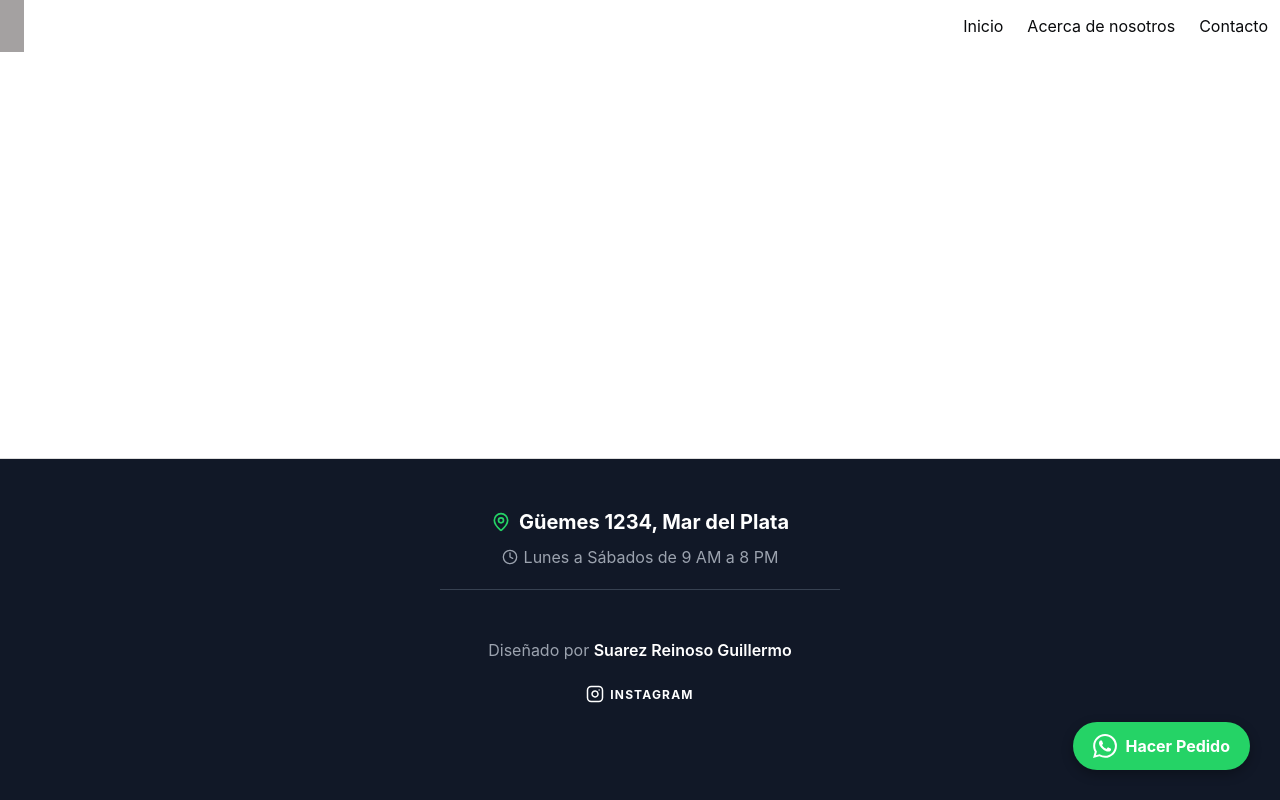
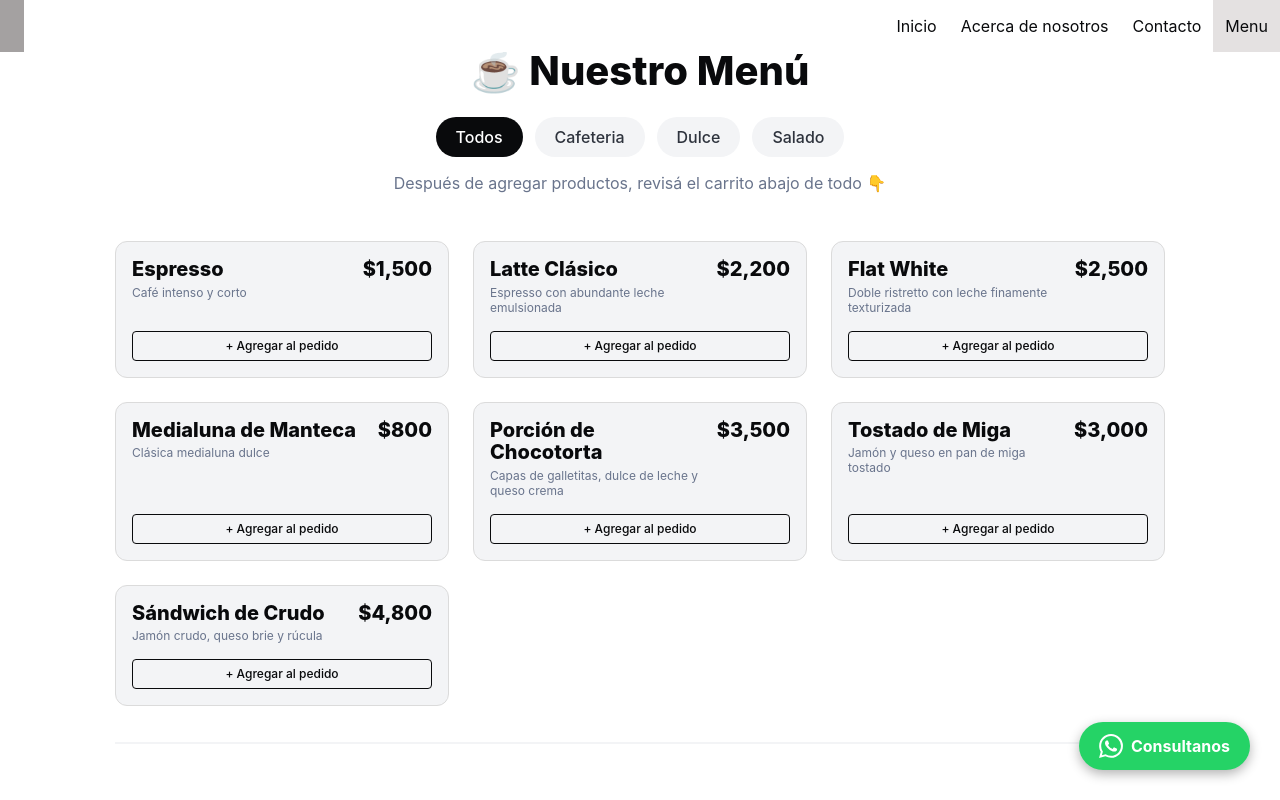
Before and after one commit to guillesr94/Dise-o-web-Proyecto-cafeteria, a React (Vite) app: page /menu in a window 1280 px wide. Shown: the top 800 px of the page. Built offline with nearby package versions, Linux system fonts and the light colour scheme.

Commit message:
cambios al menu con telefono

```diff
--- a/src/App.jsx
+++ b/src/App.jsx
@@ -6,8 +6,8 @@ import Footer from './components/Footer/Footer'
 import Home from './Paginas/Home/Home'
 import Contact from './Paginas/Contact/Contact'
 import About from './Paginas/About/About'
+import ButtonWhatsapp from './components/ButtonWhatsapp/ButtonWhatsapp'
 import Menu from './Paginas/Menu/Menu'
-import ButtonWhatsapp from './components/ButtonWhatsapp/ButtonWhatsapp'
 
 function App() {
   const [count, setCount] = useState(0)
@@ -21,7 +21,7 @@ function App() {
            <Route path="/" element={<Home />} />
            <Route path="/contact" element={<Contact />} />
            <Route path="/about" element={<About/>}/>
-           {/* <Route path="/menu" element={<Menu/>}/> */}
+           <Route path="/menu" element={<Menu/>}/>
         </Routes>
       </main>
       <Footer/>
--- a/src/Paginas/Menu/Menu.jsx
+++ b/src/Paginas/Menu/Menu.jsx
@@ -1,35 +1,36 @@
 import React, { useEffect, useState } from "react";
 import axios from "axios";
+export default function Menu() {
+  const ejemplos = [
+    { id: 1, name: "Espresso", description: "Café intenso y corto", price: 1500, category: "Cafeteria" },
+    { id: 2, name: "Latte Clásico", description: "Espresso con abundante leche emulsionada", price: 2200, category: "Cafeteria" },
+    { id: 3, name: "Flat White", description: "Doble ristretto con leche finamente texturizada", price: 2500, category: "Cafeteria" },
+    { id: 4, name: "Medialuna de Manteca", description: "Clásica medialuna dulce", price: 800, category: "Dulce" },
+    { id: 5, name: "Porción de Chocotorta", description: "Capas de galletitas, dulce de leche y queso crema", price: 3500, category: "Dulce" },
+    { id: 7, name: "Tostado de Miga", description: "Jamón y queso en pan de miga tostado", price: 3000, category: "Salado" },
+    { id: 8, name: "Sándwich de Crudo", description: "Jamón crudo, queso brie y rúcula", price: 4800, category: "Salado" }
+  ];
 
-export default function Menu(){
-
-  const [products, setProducts] = useState([]);
+  const [products, setProducts] = useState(ejemplos);
   const [cart, setCart] = useState([]);
   const [addedIds, setAddedIds] = useState([]);
-  const URL_BASE = window.location.hostname === "localhost"
-  ? "http://localhost:8080"
-  : "https://disenioweb-proyecto-cafeteria.netlify.app/menu";
+  const [categoriaActual, setCategoriaActual] = useState("Todos");
 
+  const formatearPrecio = (numero) => {
+    return new Intl.NumberFormat('en-US').format(numero);
+  };
 
-  console.log("Conectando a:", `${URL_BASE}/get/products`);
-
-  useEffect(() => {
-    axios.get(`${URL_BASE}/get/products`)
-      .then(response => {
-        setProducts(response.data);
-      })
-      .catch(error => console.error(error));
-  }, []);
+  const productosFiltrados = categoriaActual === "Todos"
+    ? products
+    : products.filter((product) => product.category === categoriaActual);
 
   const addProduct = (product) => {
     const uniqueItem = { ...product, cartId: crypto.randomUUID() };
-
     setCart((prev) => [...prev, uniqueItem]);
     setAddedIds((prev) => [...prev, product.id]);
-
     setTimeout(() => {
       setAddedIds((prev) => prev.filter((id) => id !== product.id));
-  }, 2000);
+    }, 1000);
   };
 
   const removeProduct = (cartId) => {
@@ -39,109 +40,74 @@ export default function Menu(){
   const total = cart.reduce((sum, item) => sum + item.price, 0);
 
   const sendOrder = () => {
-    let mensaje = "Hola! Recorda enviar la transferencia para que empezemos a prepar tu pedido:\n\n El alias es : Guille_cafeteria\n\n";
+    let mensaje = "Hola! Recorda enviar la transferencia para empezar a preparar tu pedido:\n\nAlias: Guille_cafeteria\n\n";
 
-    cart.forEach((item, index) => {
-    mensaje += `- Pedido ${index + 1}:\n`;
-    mensaje += `- ${item.name} ($${item.price})\n\n`;
+    const resumen = cart.reduce((acc, item) => {
+      acc[item.name] = acc[item.name] || { cantidad: 0, precio: item.price };
+      acc[item.name].cantidad += 1;
+      return acc;
+    }, {});
+
+    Object.entries(resumen).forEach(([nombre, data]) => {
+      mensaje += `- ${nombre} ($${formatearPrecio(data.precio)}) x${data.cantidad}\n`;
     });
 
-  mensaje += `*TOTAL: $${total}*`;
-
-  const mensajeCodificado = encodeURIComponent(mensaje);
-
+    mensaje += `\n*TOTAL: $${formatearPrecio(total)}*`;
     const numero = "542236811353";
-
-  window.open(`https://wa.me/${numero}?text=${mensajeCodificado}`, '_blank');
-
-  console.log("Enviando pedido...");
-  alert("Pedido enviado (Mira WhatsApp)");
-
+    window.open(`https://wa.me/${numero}?text=${encodeURIComponent(mensaje)}`, '_blank');
     setCart([]);
-  setAddedIds([]);
   };
 
+  const categorias = ["Todos", "Cafeteria", "Dulce", "Salado"];
+
   return (
-    <>
     <section className="section">
-        <div className="container">
-          <h1 className="title is-2 has-text-centered mb-6 has-text-black">
-            ☕ Cafetería
-          </h1>
+      <div className="container" style={{ maxWidth: "1050px" }}>
+        <h1 className="title is-2 has-text-centered mb-5 has-text-black">☕ Nuestro Menú</h1>
 
-          <div className="columns is-multiline">
-            {products.map((product) => (
-              <div className="column is-one-quarter" key={product.id}>
-                <div
-                  className="card has-background-light has-text-black"
-                  style={{
-                    height: "100%",
-                    display: "flex",
-                    flexDirection: "column",
-                    border: "1px solid #dbdbdb",
-                    boxShadow: "none",
-                  }}
+        <div className="buttons is-centered mb-4">
+          {categorias.map((cat) => (
+            <button
+              key={cat}
+              className={`button is-rounded ${categoriaActual === cat ? "is-black" : "is-light"}`}
+              onClick={() => setCategoriaActual(cat)}
             >
-                  {/* Imagen dinámica */}
-                  <div className="card-image p-3">
-                    {product.image_url ? (
-                      <figure className="image is-4by3">
-                        <img
-                          src={product.image_url}
-                          alt={product.name}
-                          style={{ objectFit: "cover" }}
-                        />
-                      </figure>
-                    ) : (
-                      <p className="is-size-1 has-text-centered">☕</p>
-                    )}
+              {cat}
+            </button>
+          ))}
         </div>
 
+        <h2 className="subtitle is-6 has-text-centered has-text-grey mb-6">
+          Después de agregar productos, revisá el carrito abajo de todo 👇
+        </h2>
+
+        <div className="columns is-multiline is-mobile is-tablet is-desktop">
+          {productosFiltrados.map((product) => (
+            <div className="column is-12-mobile is-6-tablet is-4-desktop" key={product.id}>
               <div
-                    className="card-content has-text-centered"
-                    style={{
-                      flex: 1,
-                      display: "flex",
-                      flexDirection: "column",
-                    }}
+                className="box has-background-light p-4"
+                style={{ height: "100%", display: "flex", flexDirection: "column", border: "1px solid #dbdbdb", boxShadow: "none" }}
               >
-                    <p className="title is-4 has-text-black">{product.name}</p>
-                    <p className="subtitle is-6 has-text-black mb-4">
-                      {product.description}
+                <div className="is-flex is-justify-content-space-between is-align-items-start mb-4">
+                  <div style={{ paddingRight: '10px' }}>
+                    <p className="title is-5 has-text-black mb-1">{product.name}</p>
+                    <p className="subtitle is-7 has-text-grey">{product.description}</p>
+                  </div>
+                  <div className="has-text-right">
+                    <p className="title is-5 has-text-black" style={{ whiteSpace: 'nowrap' }}>
+                      ${formatearPrecio(product.price)}
                     </p>
-
-                    <div style={{ marginTop: "auto" }}>
-                      <p className="title is-5 has-text-black has-text-weight-bold mb-2">
-                        ${product.price}
-                      </p>
-
-                      <div style={{ minHeight: "24px" }}>
-                        {addedIds.includes(product.id) && (
-                          <p
-                            className="is-size-7 has-text-black has-text-weight-bold"
-                            style={{
-                              textTransform: "uppercase",
-                              letterSpacing: "1px",
-                            }}
-                          >
-                            Agregado
-                          </p>
-                        )}
-                      </div>
                   </div>
                 </div>
 
-                  <footer
-                    className="card-footer"
-                    style={{ borderTop: "none", padding: "1rem" }}
-                  >
+                <div style={{ marginTop: "auto" }}>
                   <button
-                      className="button is-black is-outlined is-fullwidth is-rounded"
+                    className={`button is-fullwidth is-small ${addedIds.includes(product.id) ? "is-success" : "is-black is-outlined"}`}
                     onClick={() => addProduct(product)}
                   >
-                      Agregar al pedido
+                    {addedIds.includes(product.id) ? "✓ Agregado" : "+ Agregar al pedido"}
                   </button>
-                  </footer>
+                </div>
               </div>
             </div>
           ))}
@@ -150,45 +116,28 @@ export default function Menu(){
         <hr />
 
         {cart.length > 0 && (
-            <div
-              className="notification is-light has-text-black"
-              style={{ border: "1px solid #dbdbdb" }}
-            >
+          <div className="notification is-light has-text-black" style={{ border: "1px solid #dbdbdb" }}>
             <h2 className="title is-4 has-text-black">Tu Pedido</h2>
-
-              {cart.map((item, index) => (
-                <span
-                  className="tag is-white has-text-black"
-                  key={index}
-                  style={{ border: "1px solid #000" }}
-                >
-                  {item.name} - <strong>${item.price}</strong>
-                  <button
-                    className="delete is-small ml-2 has-background-black"
-                    onClick={() => removeProduct(item.cartId)}
-                  ></button>
+            <div className="tags are-medium mb-4">
+              {cart.map((item) => (
+                <span className="tag is-white has-text-black" key={item.cartId} style={{ border: "1px solid #000" }}>
+                  {item.name} - <strong>${formatearPrecio(item.price)}</strong>
+                  <button className="delete is-small ml-2 has-background-black" onClick={() => removeProduct(item.cartId)}></button>
                 </span>
               ))}
-
-              <div className="level mt-4">
+            </div>
+            <div className="level is-mobile">
               <div className="level-left">
-                  <div className="level-item">
-                    <h3 className="title is-3 has-text-black">
-                      Total: ${total.toFixed(2)}
-                    </h3>
+                <h3 className="title is-4 has-text-black m-0">Total: ${formatearPrecio(total)}</h3>
               </div>
-                  <button
-                    className="button is-black is-medium"
-                    onClick={sendOrder}
-                  >
-                    Pedir
-                  </button>
+              <div className="level-right">
+                {/* BOTÓN AHORA EN VERDE (is-success) */}
+                <button className="button is-success" onClick={sendOrder}>Pedir por WhatsApp</button>
               </div>
             </div>
           </div>
         )}
       </div>
     </section>
-    </>
   );
 }
--- a/src/components/ButtonWhatsapp/ButtonWhatsapp.jsx
+++ b/src/components/ButtonWhatsapp/ButtonWhatsapp.jsx
@@ -1,7 +1,7 @@
 import React from 'react';
 
 function ButtonWhatsapp() {
-  const numeroTelefono = "5492230000000"; // Tu número
+  const numeroTelefono = "5492236811353"; // Tu número
   const mensaje = "Hola, vengo de la web. ¡Quiero hacer un pedido!";
   const whatsappUrl = `https://wa.me/${numeroTelefono}?text=${encodeURIComponent(mensaje)}`;
 
@@ -41,7 +41,7 @@ function ButtonWhatsapp() {
       >
         <path d="M17.472 14.382c-.297-.149-1.758-.867-2.03-.967-.273-.099-.471-.148-.67.15-.197.297-.767.966-.94 1.164-.173.199-.347.223-.644.075-.297-.15-1.255-.463-2.39-1.475-.883-.788-1.48-1.761-1.653-2.059-.173-.297-.018-.458.13-.606.134-.133.298-.347.446-.52.149-.174.198-.298.298-.497.099-.198.05-.371-.025-.52-.075-.149-.669-1.612-.916-2.207-.242-.579-.487-.5-.669-.51a12.8 12.8 0 0 0-.57-.01c-.198 0-.52.074-.792.372-.272.297-1.04 1.016-1.04 2.479 0 1.462 1.065 2.875 1.213 3.074.149.198 2.096 3.2 5.077 4.487.709.306 1.262.489 1.694.625.712.227 1.36.195 1.871.118.571-.085 1.758-.719 2.006-1.413.248-.694.248-1.289.173-1.413-.074-.124-.272-.198-.57-.347m-5.421 7.403h-.004a9.87 9.87 0 0 1-5.031-1.378l-.361-.214-3.741.982.998-3.648-.235-.374a9.86 9.86 0 0 1-1.51-5.26c.001-5.45 4.436-9.884 9.888-9.884 2.64 0 5.122 1.03 6.988 2.898a9.825 9.825 0 0 1 2.893 6.994c-.003 5.45-4.437 9.884-9.885 9.884m8.413-18.297A11.815 11.815 0 0 0 12.05 0C5.495 0 .16 5.335.157 11.892c0 2.096.547 4.142 1.588 5.945L.057 24l6.305-1.654a11.882 11.882 0 0 0 5.683 1.448h.005c6.554 0 11.89-5.335 11.893-11.893a11.821 11.821 0 0 0-3.48-8.413Z"/>
       </svg>
-      Hacer Pedido
+      Consultanos
     </a>
   );
 }
--- a/src/components/FeaturedProducts/FeaturedProducts.jsx
+++ b/src/components/FeaturedProducts/FeaturedProducts.jsx
@@ -41,7 +41,7 @@ function FeaturedProducts() {
     }
   ];
 
-  const numeroTelefono = "5492230000000"; // Cambiar por el del cliente
+  const numeroTelefono = "5492236811353"; // Cambiar por el del cliente
 
   return (
     // CAMBIO CLAVE: Usamos "has-background-white" para forzar el blanco puro
--- a/src/components/Navbar/Navbar.jsx
+++ b/src/components/Navbar/Navbar.jsx
@@ -46,9 +46,9 @@ function Navbar() {
             Contacto
           </NavLink>
 
-          {/* <NavLink className="navbar-item has-text-black" to="menu" onClick={() => setIsActive(false)}>
+          <NavLink className="navbar-item has-text-black" to="menu" onClick={() => setIsActive(false)}>
             Menu
-          </NavLink> */}
+          </NavLink>
         </div>
       </div>
     </nav>
--- a/src/components/NewProduct/NewProduct.jsx
+++ b/src/components/NewProduct/NewProduct.jsx
@@ -4,7 +4,7 @@ import Food from "../../../public/pictures/food.jpg"
 
 function NewProduct() {
   // Preparamos el enlace directo para que te pidan esta merienda
-  const numeroTelefono = "5492230000000";
+  const numeroTelefono = "5492236811353";
   const mensaje = "Hola, ¡quiero pedir la Nueva Merienda Tentación!";
   const whatsappUrl = `https://wa.me/${numeroTelefono}?text=${encodeURIComponent(mensaje)}`;
 
```
Lines whose indentation alone changed are shown as unchanged.
